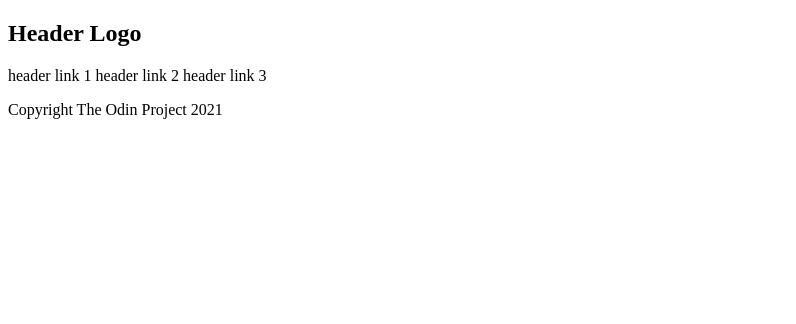
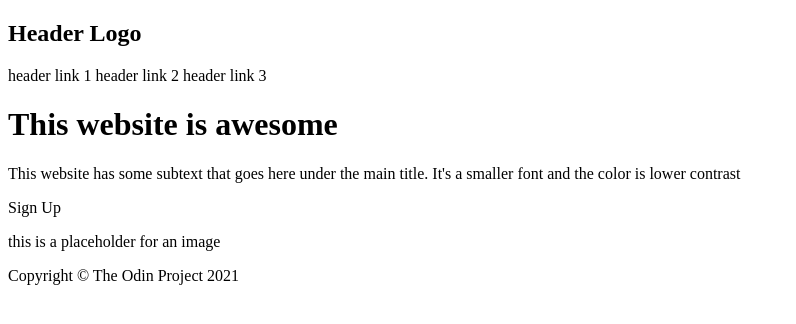
Before and after one commit to renkaichen/odin-landing-page, a plain HTML site: page index.html in a window 1280 px wide. Shown: the whole page, without its empty margins (0-796 px from the left). Drawn offline with Linux system fonts and the light colour scheme.

Commit message:
Set up basic html for section 1

```diff
--- a/index.html
+++ b/index.html
@@ -14,9 +14,19 @@
                 <a>header link 3</a>
             </div>
         </div>
+        <div class="section-1">
+            <div class="description-1">
+                <h1>This website is awesome</h1>
+                <p>This website has some subtext that goes here under the main title. It's a smaller font and the color is lower contrast</p>
+                <div class="button">
+                    <p>Sign Up</p>
+                </div>
+            </div>
+            <p>this is a placeholder for an image</p>
+        </div>
 
         <div class="footer">
-            <p>Copyright The Odin Project 2021</p>
+            <p>Copyright © The Odin Project 2021</p>
         </div>
     </body>
 </html>
```
